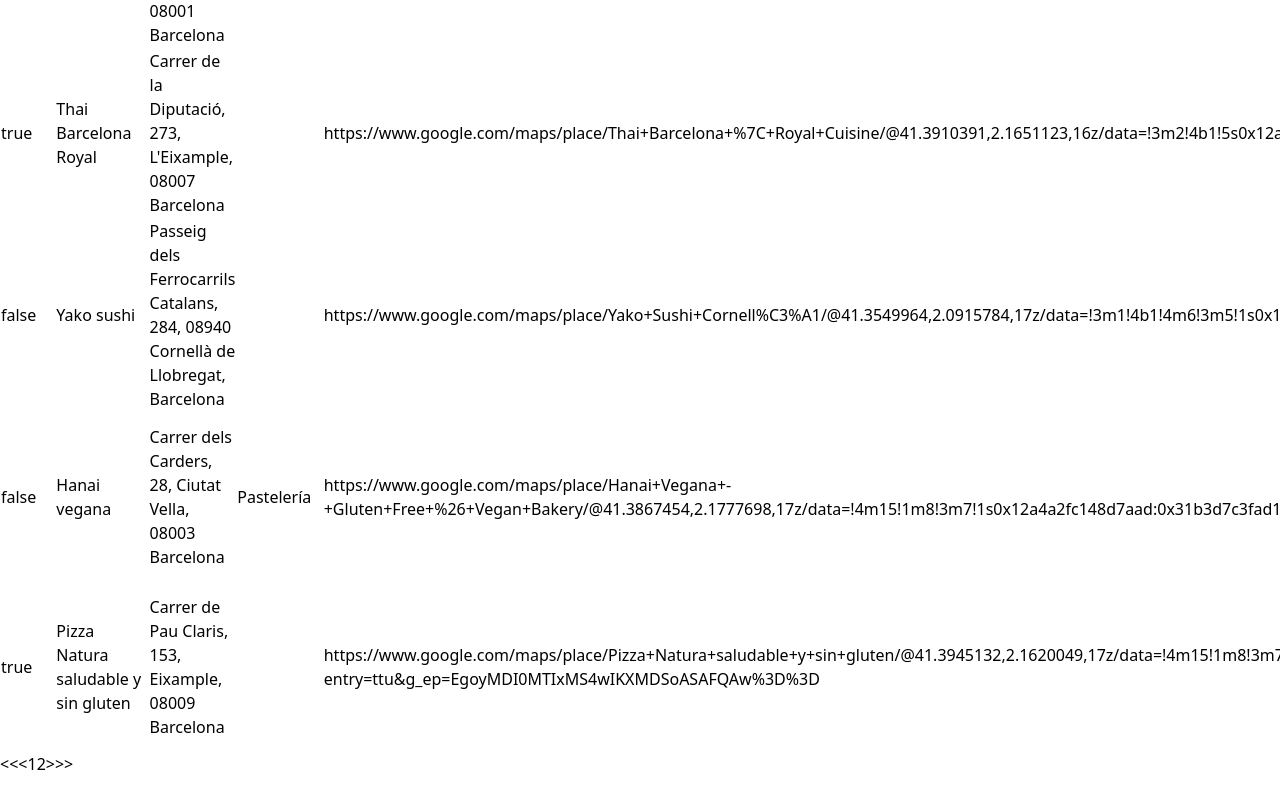
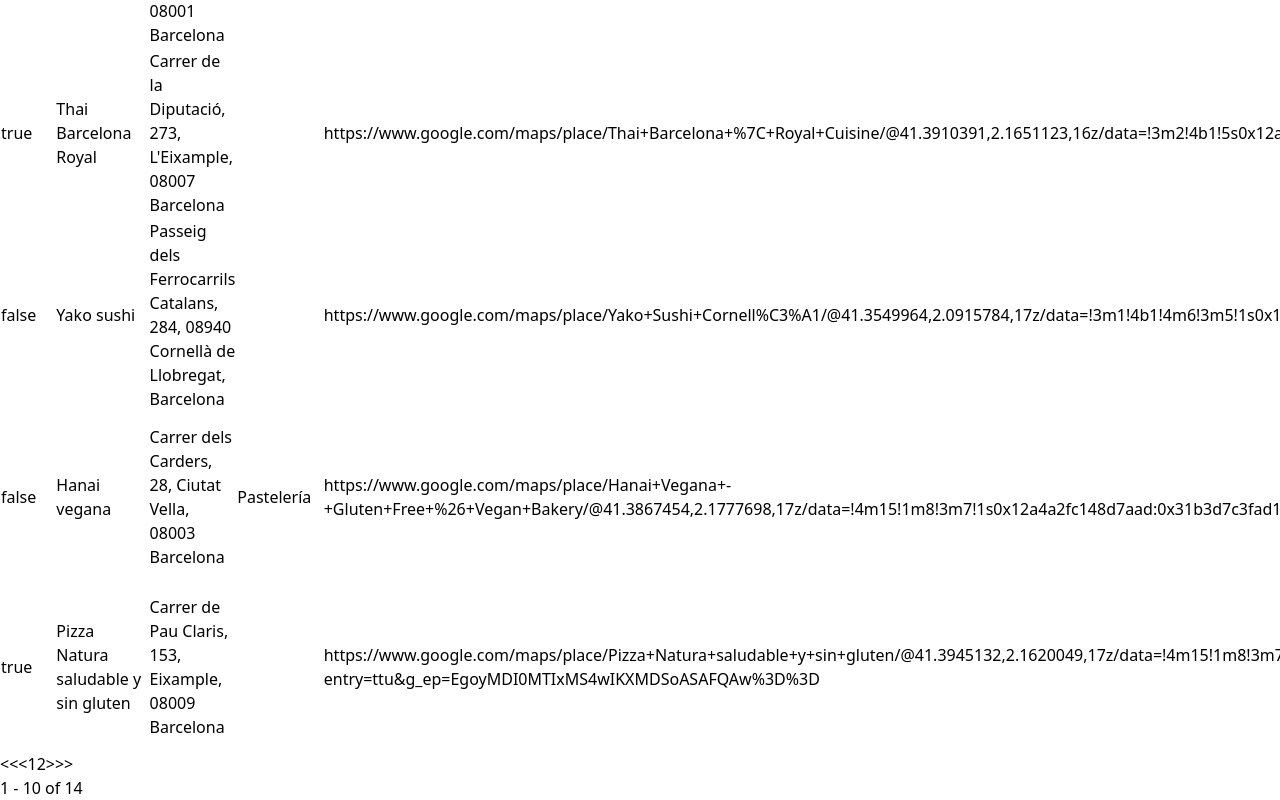
Before and after one commit to olivaalbert1/resTable, a React (Vite) app: page / in a window 1280 px wide. Shown: the part 1022-1822 px from the top of the page. Before the commit the page ends 1798 px from the top, so only its background shows below. Built offline with nearby package versions, Linux system fonts and the light colour scheme.

Commit message:
mostrar info del contador de paginación

```diff
--- a/src/view/DataTable.jsx
+++ b/src/view/DataTable.jsx
@@ -100,6 +100,9 @@
                         {'>>'}
                     </button>
                 </div>
+                <div className="text-gray-600 font-semibold">
+                    {Number(table.getRowModel().rows[0].id) + 1} - {Number(table.getRowModel().rows[table.getRowModel().rows.length - 1].id) + 1} of {Number(defaultData.length)}
+                </div>
             </div>
         </div>
     )
```
